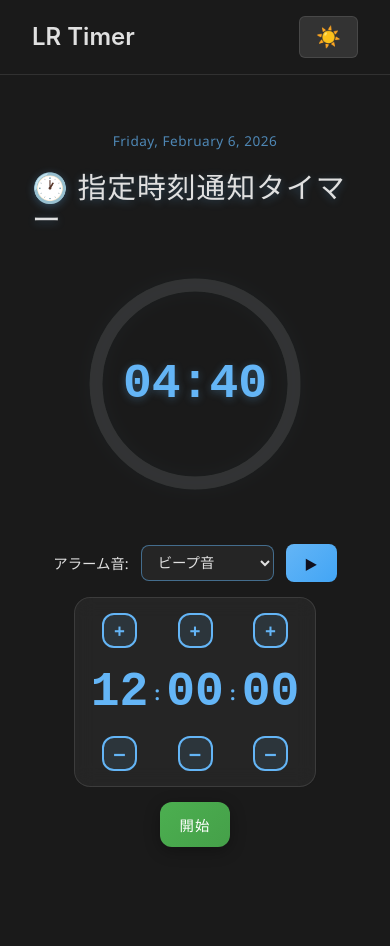
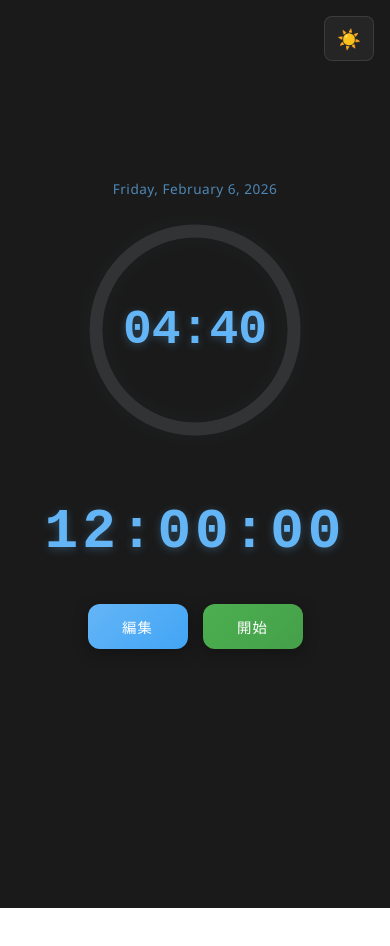
Before and after one commit to bindi-mo/lrtimer, a React (Vite) app: page / in a window 390 px wide. Shown: the top 946 px of the page. After the commit the page ends 908 px from the top, so only its background shows below. Built offline with nearby package versions, Linux system fonts and the light colour scheme.

Commit message:
fix: hide app header and timer title on small screens for better visibility

```diff
--- a/src/App.css
+++ b/src/App.css
@@ -57,6 +57,18 @@ body {
   background-color: var(--bg-color);
 }
 
+@media (max-width: 600px) {
+  .app-header {
+    display: none;
+  }
+}
+
+@media (max-height: 500px) {
+  .app-header {
+    display: none;
+  }
+}
+
 .app-header h1 {
   font-size: 1.5rem;
   font-weight: 600;
--- a/src/components/Timer.jsx
+++ b/src/components/Timer.jsx
@@ -1,4 +1,5 @@
-import { useCallback, useMemo, useState } from 'react';
+import { useCallback, useEffect, useMemo, useState } from 'react';
+import { useTimerContext } from '../contexts/TimerContext';
 import { useScheduledTimer } from '../hooks/useScheduledTimer';
 import '../styles/Timer.css';
 import { playAlarmPreview } from '../utils/alarmSounds';
@@ -10,6 +11,7 @@ export default function Timer() {
   const [targetMinute, setTargetMinute] = useState('00');
   const [targetSecond, setTargetSecond] = useState('00');
   const [selectedAlarm, setSelectedAlarm] = useState('beep');
+  const [isEditMode, setIsEditMode] = useState(false);
 
   // カスタムフックを使用
   const {
@@ -22,6 +24,13 @@ export default function Timer() {
     handleStop,
     handleModalOk,
   } = useScheduledTimer(targetHour, targetMinute, targetSecond);
+
+  // Reset edit mode when timer stops
+  useEffect(() => {
+    if (!isScheduledRunning) {
+      setIsEditMode(false);
+    }
+  }, [isScheduledRunning]);
 
   // メモ化された計算値
   // Fixed: useMemo dependency array - scheduledTimeLeft is updated in real-time within useScheduledTimer
@@ -76,6 +85,13 @@ export default function Timer() {
     playAlarmPreview(selectedAlarm);
   }, [selectedAlarm]);
 
+  const { globalSettings, updateSettings } = useTimerContext();
+
+  const toggleTheme = () => {
+    const newTheme = globalSettings.theme === 'dark' ? 'light' : 'dark';
+    updateSettings({ theme: newTheme });
+  };
+
   return (
     <div className="timer-container">
       <div className="date-display">
@@ -84,6 +100,7 @@ export default function Timer() {
       <h1>🕐 指定時刻通知タイマー</h1>
 
       <div className="timer-mode">
+        <div className="timer-header">
           <CircularProgress
             timeLeft={timeLeft}
             totalTime={15 * 60}
@@ -92,9 +109,45 @@ export default function Timer() {
             isAchieved={isAchieved}
             isStarting={timeLeft === null}
           />
+          <button
+            onClick={toggleTheme}
+            className="theme-toggle-mobile"
+            aria-label={`Switch to ${globalSettings.theme === 'dark' ? 'light' : 'dark'} theme`}
+          >
+            {globalSettings.theme === 'dark' ? '☀️' : '🌙'}
+          </button>
+        </div>
 
         {!isScheduledRunning && (
-          <div className="timer-input-container">
+          <>
+            {!isEditMode ? (
+              // Display-only mode
+              <div className="timer-display-mode">
+                <div className="time-display-large">
+                  {targetHour}:{targetMinute}:{targetSecond}
+                </div>
+                <div className="timer-display-actions">
+                  <button
+                    onClick={() => setIsEditMode(true)}
+                    className="btn btn-edit"
+                    aria-label="時刻を編集"
+                  >
+                    編集
+                  </button>
+                  <button
+                    onClick={handleStart}
+                    className="btn btn-start"
+                    aria-label="指定時刻のタイマーを開始"
+                  >
+                    開始
+                  </button>
+                </div>
+              </div>
+            ) : (
+              // Edit mode - Modal on mobile, inline on desktop
+              <>
+                <div className="edit-mode-overlay" />
+                <div className="timer-edit-modal">
                 <div className="alarm-selector">
                   <label htmlFor="alarm-select">アラーム音:</label>
                   <select
@@ -198,6 +251,7 @@ export default function Timer() {
                     </button>
                   </div>
                 </div>
+                <div className="timer-input-actions">
                   <button
                     onClick={handleStart}
                     disabled={isScheduledRunning}
@@ -206,7 +260,18 @@ export default function Timer() {
                   >
                     開始
                   </button>
+                  <button
+                    onClick={() => setIsEditMode(false)}
+                    className="btn btn-cancel"
+                    aria-label="編集をキャンセル"
+                  >
+                    キャンセル
+                  </button>
                 </div>
+              </div>
+            </>
+            )}
+          </>
         )}
 
         <div className="timer-controls">
--- a/src/styles/Timer.css
+++ b/src/styles/Timer.css
@@ -116,6 +116,18 @@ html[data-theme='light'] {
   letter-spacing: 1px;
   position: relative;
   z-index: 10;
+}
+
+@media (max-width: 600px) {
+  .timer-container h1 {
+    display: none !important;
+  }
+}
+
+@media (max-height: 500px) {
+  .timer-container h1 {
+    display: none !important;
+  }
 }
 
 .date-display {
@@ -327,6 +339,7 @@ html[data-theme='light'] {
   text-transform: uppercase;
   letter-spacing: 1px;
   box-shadow: var(--shadow-primary);
+  min-width: 100px;
 }
 
 .btn-start {
@@ -364,6 +377,46 @@ html[data-theme='light'] {
   align-items: center;
   gap: var(--spacing-lg);
   animation: fadeIn var(--transition-normal);
+}
+
+.timer-header {
+  position: relative;
+  display: flex;
+  justify-content: center;
+  align-items: center;
+  width: 100%;
+}
+
+.theme-toggle-mobile {
+  display: none;
+  position: fixed;
+  top: 1rem;
+  right: 1rem;
+  background: var(--background-overlay);
+  border: 1px solid var(--border-color);
+  border-radius: var(--border-radius-xs);
+  padding: var(--spacing-xs) var(--spacing-sm);
+  font-size: 1.2rem;
+  cursor: pointer;
+  transition: all var(--transition-normal);
+  z-index: 100;
+}
+
+.theme-toggle-mobile:hover {
+  background: rgba(100, 181, 246, 0.1);
+  border-color: var(--primary-color);
+}
+
+@media (max-width: 600px) {
+  .theme-toggle-mobile {
+    display: block;
+  }
+}
+
+@media (max-height: 500px) {
+  .theme-toggle-mobile {
+    display: block;
+  }
 }
 
 @media (min-width: 800px) {
@@ -582,3 +635,136 @@ html[data-theme='dark'] .alarm-select option {
 .modal-content .btn {
   min-width: 80px;
 }
+
+/* Display-only mode when timer is not running */
+.timer-display-mode {
+  display: flex;
+  flex-direction: column;
+  align-items: center;
+  gap: var(--spacing-xl);
+  margin-bottom: var(--spacing-xl);
+}
+
+.time-display-large {
+  font-size: 3.5rem;
+  font-weight: bold;
+  color: var(--primary-color);
+  font-family: 'Courier New', monospace;
+  text-shadow: var(--shadow-text);
+  letter-spacing: 4px;
+}
+
+.timer-display-actions {
+  display: flex;
+  gap: var(--spacing-md);
+  justify-content: center;
+}
+
+.btn-edit {
+  background: linear-gradient(135deg, var(--primary-color) 0%, var(--primary-hover) 100%);
+  color: white;
+}
+
+.btn-edit:hover:not(:disabled) {
+  background: linear-gradient(135deg, var(--primary-hover) 0%, var(--primary-light) 100%);
+  box-shadow: var(--shadow-hover);
+  transform: translateY(-2px);
+}
+
+.btn-edit:active {
+  transform: translateY(0);
+}
+
+.timer-input-actions {
+  display: flex;
+  gap: var(--spacing-md);
+  justify-content: center;
+}
+
+.btn-cancel {
+  padding: var(--spacing-sm) var(--spacing-xl);
+  background: var(--background-overlay);
+  border: 1px solid var(--border-primary);
+  border-radius: var(--border-radius-xs);
+  color: var(--text-color);
+  font-size: var(--font-size-regular);
+  font-weight: bold;
+  cursor: pointer;
+  transition: all var(--transition-normal);
+  min-width: 100px;
+}
+
+.btn-cancel:hover {
+  background: rgba(100, 181, 246, 0.1);
+  border-color: var(--primary-color);
+}
+
+.btn-cancel:active {
+  transform: scale(0.95);
+}
+
+/* Edit mode modal styling */
+.edit-mode-overlay {
+  display: none;
+  position: fixed;
+  top: 0;
+  left: 0;
+  right: 0;
+  bottom: 0;
+  background: rgba(0, 0, 0, 0.5);
+  z-index: 998;
+}
+
+.timer-edit-modal {
+  display: block;
+}
+
+@media (max-width: 600px) {
+  .edit-mode-overlay {
+    display: block;
+  }
+
+  .timer-edit-modal {
+    position: fixed;
+    top: 50%;
+    left: 50%;
+    transform: translate(-50%, -50%);
+    z-index: 999;
+    background: var(--background-modal-content);
+    border-radius: var(--border-radius);
+    padding: var(--spacing-lg);
+    max-width: 90%;
+    max-height: 80vh;
+    overflow-y: auto;
+    box-shadow: var(--shadow-modal);
+    border: 1px solid var(--border-color);
+  }
+
+  .timer-input-container {
+    display: flex;
+    flex-direction: column;
+    gap: var(--spacing-md);
+  }
+}
+
+@media (max-height: 500px) {
+  .edit-mode-overlay {
+    display: block;
+  }
+
+  .timer-edit-modal {
+    position: fixed;
+    top: 50%;
+    left: 50%;
+    transform: translate(-50%, -50%);
+    z-index: 999;
+    background: var(--background-modal-content);
+    border-radius: var(--border-radius);
+    padding: var(--spacing-md);
+    max-width: 90%;
+    max-height: 80vh;
+    overflow-y: auto;
+    box-shadow: var(--shadow-modal);
+    border: 1px solid var(--border-color);
+  }
+}
```
Lines whose indentation alone changed are shown as unchanged.
